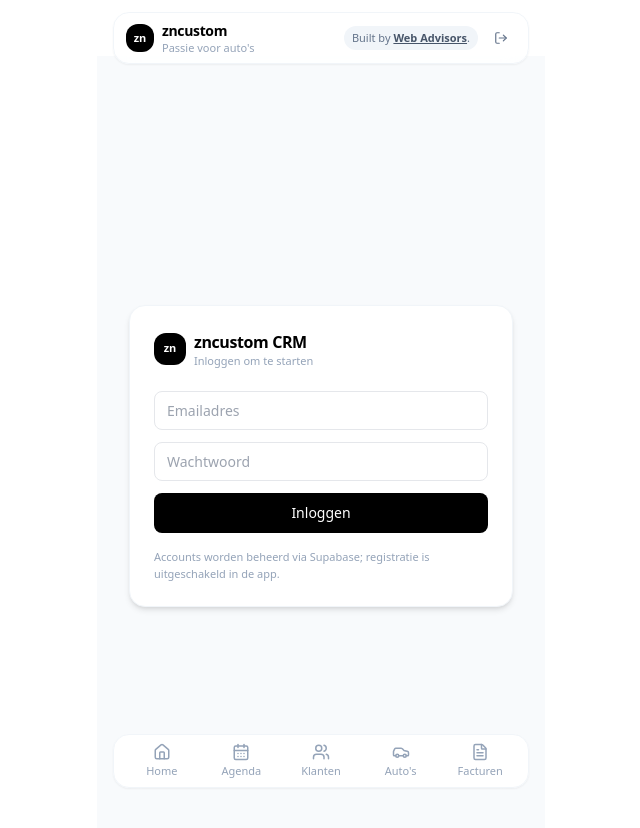
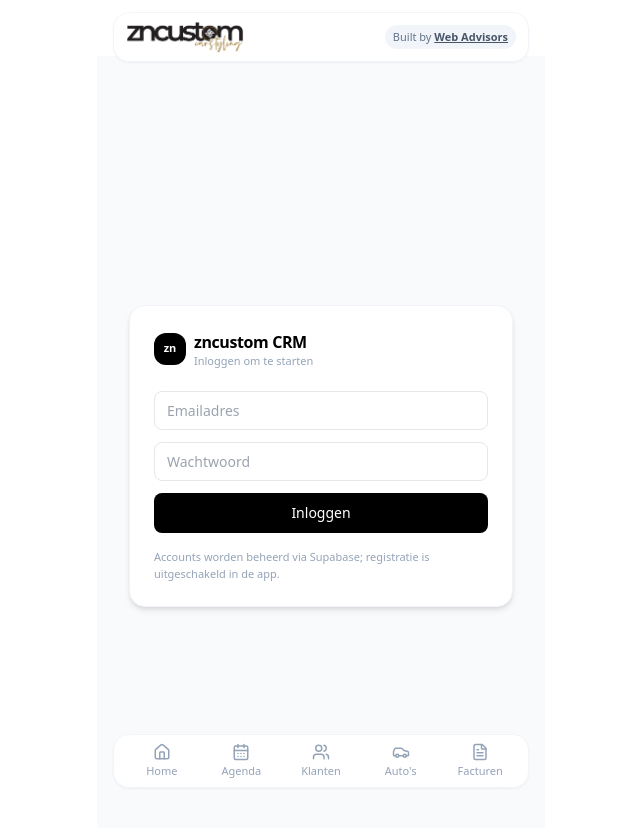
Before and after one commit to belasting/zncrm, a Next.js app: page /login in a window 1280 px wide. Shown: the top 828 px of the page, without its empty margins (319-959 px from the left). Built offline with nearby package versions, Linux system fonts and the light colour scheme; no server answers.

Commit message:
Toplogo edit naar zncustom

```diff
--- a/src/components/nav/TopLogo.tsx
+++ b/src/components/nav/TopLogo.tsx
@@ -1,44 +1,27 @@
 "use client";
 
-import { LogOut } from "lucide-react";
-import { useRouter } from "next/navigation";
-import { supabase } from "@/lib/supabase";
+import Image from "next/image";
+import Link from "next/link";
 
 export default function TopLogo() {
-  const router = useRouter();
-
-  async function handleLogout() {
-    try {
-      await supabase.auth.signOut();
-    } catch (e) {
-      console.error(e);
-    } finally {
-      router.push("/login");
-    }
-  }
-
   return (
     <div className="fixed top-0 left-0 right-0 z-30">
       <div className="max-w-md mx-auto px-4 pt-3 pb-2">
         <div className="flex items-center justify-between bg-white/80 backdrop-blur-md rounded-2xl px-3 py-2 shadow-sm border border-slate-100">
-          {/* Logo + titel */}
-          <div className="flex items-center gap-2">
-            <div className="w-7 h-7 rounded-xl bg-black flex items-center justify-center text-[11px] font-semibold text-white">
-              zn
-            </div>
-            <div className="flex flex-col leading-tight">
-              <span className="text-sm font-semibold tracking-tight">
-                zncustom
-              </span>
-              <span className="text-[11px] text-slate-400">
-                Passie voor auto&apos;s
-              </span>
-            </div>
-          </div>
+          {/* LOGO LINKS */}
+          <Link href="/" className="flex items-center gap-2">
+            <Image
+              src="/logo-zncustom.png" // komt uit /public
+              alt="zncustom CRM"
+              width={120}
+              height={32}
+              className="h-8 w-auto"
+              priority
+            />
+          </Link>
 
-          {/* Rechts: credit + logout */}
-          <div className="flex items-center gap-2">
-            <span className="text-[11px] px-2 py-1 rounded-full bg-slate-100 text-slate-500">
+          {/* Badge rechts mag blijven */}
+          <span className="text-[11px] px-2 py-1 rounded-full bg-slate-100 text-slate-500 whitespace-nowrap">
             Built by{" "}
             <a
               href="https://webadvisors.nl"
@@ -48,17 +31,7 @@ export default function TopLogo() {
             >
               Web Advisors
             </a>
-              .
           </span>
-
-            <button
-              type="button"
-              onClick={handleLogout}
-              className="flex items-center gap-1 px-2 py-1 rounded-full text-[11px] text-slate-500 hover:bg-slate-100 active:scale-95 transition"
-            >
-              <LogOut size={14} />
-            </button>
-          </div>
         </div>
       </div>
     </div>
```
Also changed, not shown: public/logo-zncustom.png (added). Lines whose indentation alone changed are shown as unchanged.
